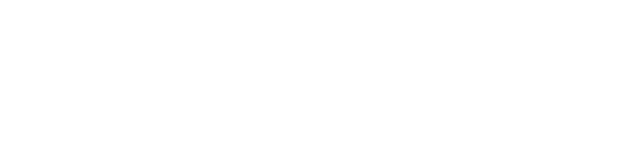
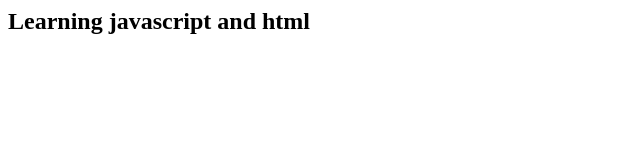
Before and after one commit to leoneil01/scratch-javascript, a plain HTML site: page index.html in a window 1280 px wide. Shown: the whole page, without its empty margins (0-640 px from the left). Drawn offline with Linux system fonts and the light colour scheme.

Commit message:
Add title and body tag

```diff
--- a/index.html
+++ b/index.html
@@ -1,5 +1,10 @@
 <html>
     <head>
         <script defer src="./index.js"></script>
+        <title>Javascript Scratch</title>
     </head>
+
+    <body>
+        <h2>Learning javascript and html</h2>
+    </body>
 </html>
```
